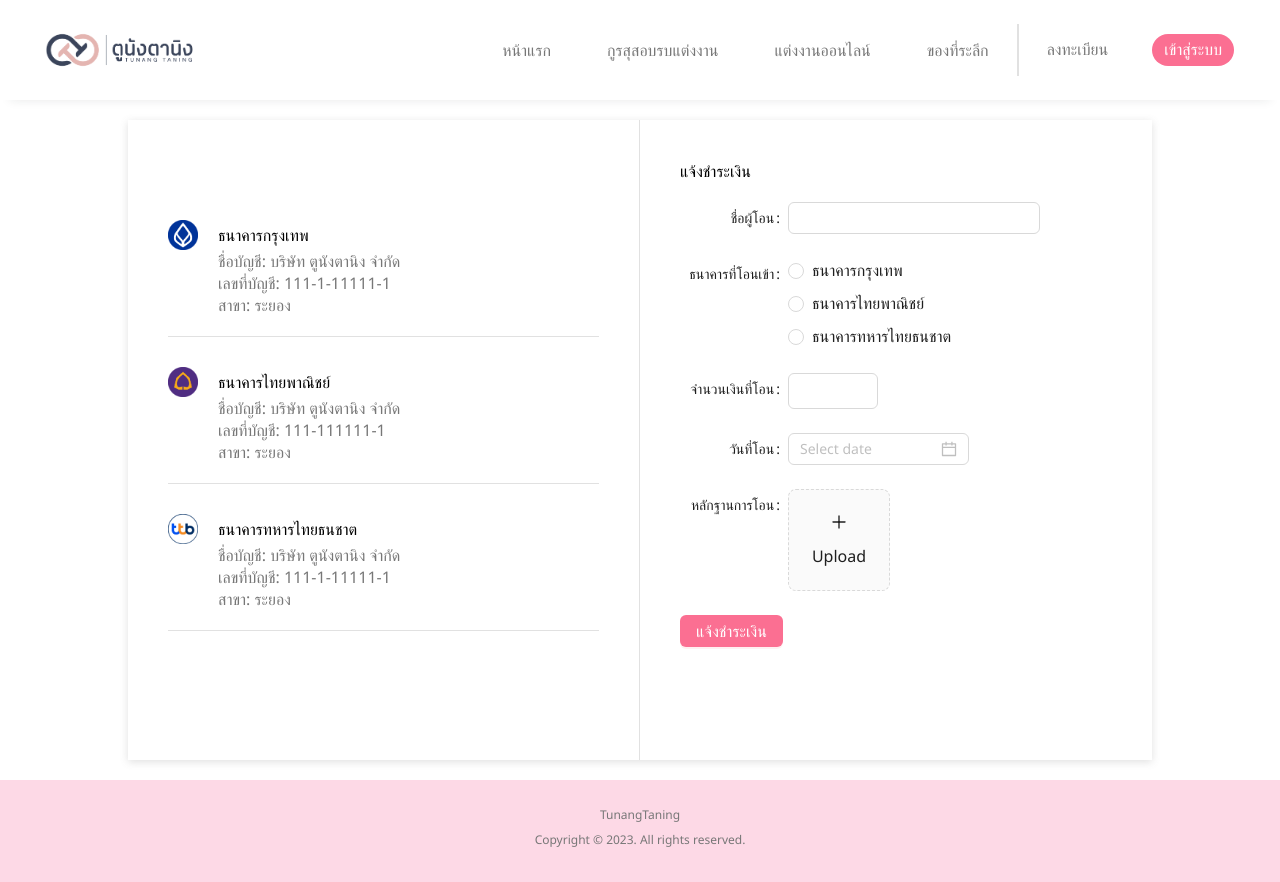
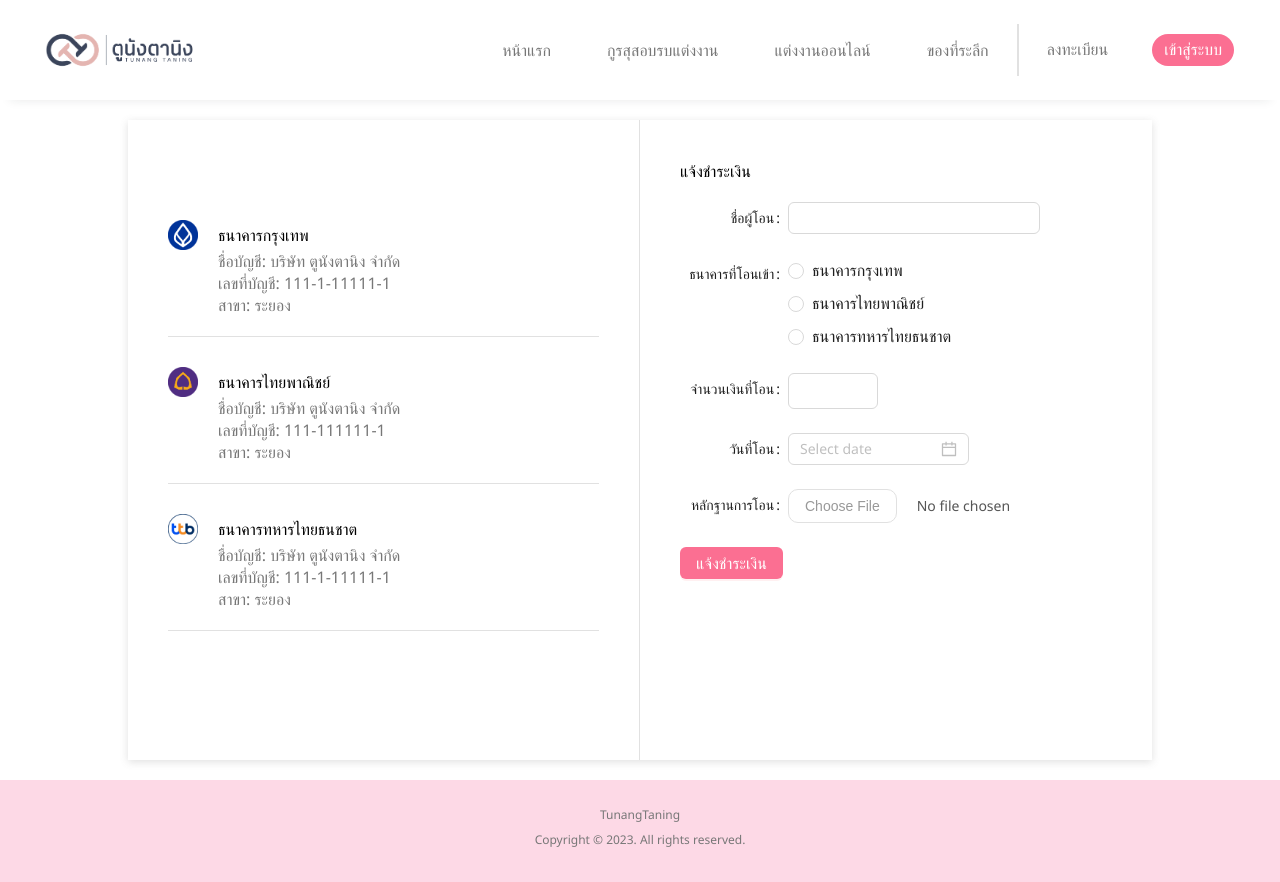
Before and after one commit to FARmer037/tunang-taning, a React (Create React App) app: page /pay in a window 1280 px wide. Built offline with nearby package versions, Linux system fonts and the light colour scheme; what miragejs would draw is missing.

Commit message:
get base64

```diff
--- a/src/App.js
+++ b/src/App.js
@@ -25,8 +25,8 @@ function App() {
   const [belongTo, setBelongTo] = useState(null)
   const [firstNameTH, setFirstNameTH] = useState('')
   const [lastNameTH, setLastNameTH] = useState('')
-  const [firstNameEN, setFirstNameEN] = useState('')
-  const [lastNameEN, setLastNameEN] = useState('')
+  const [firstNameAR, setFirstNameAR] = useState('')
+  const [lastNameAR, setLastNameAR] = useState('')
   const [idCardNumber, setidCardNumber] = useState('')
   const [idCardCopy, setIdCardCopy] = useState(null)
   const [phoneNumber, setPhoneNumber] = useState('')
@@ -55,8 +55,8 @@ function App() {
         belongTo, setBelongTo,
         firstNameTH, setFirstNameTH,
         lastNameTH, setLastNameTH,
-        firstNameEN, setFirstNameEN,
-        lastNameEN, setLastNameEN,
+        firstNameAR, setFirstNameAR,
+        lastNameAR, setLastNameAR,
         idCardNumber, setidCardNumber,
         idCardCopy, setIdCardCopy,
         phoneNumber, setPhoneNumber,
--- a/src/Pay.js
+++ b/src/Pay.js
@@ -9,9 +9,7 @@ import {
   InputNumber,
   Radio,
   Space,
-  Upload
 } from 'antd'
-import { PlusOutlined } from '@ant-design/icons'
 
 const data = [
   {
@@ -39,10 +37,33 @@ const data = [
 
 const Pay = () => {
   const [value, setValue] = useState(null)
+  const [slip, setSlip] = useState(null)
 
   const onChange = e => {
     console.log('radio checked', e.target.value)
     setValue(e.target.value)
+  }
+
+  const onLoad = (fileString) => {
+    const searchTerm = 'base64,'
+    const indexOfFirst = fileString.indexOf(searchTerm)
+    const firstIndex = indexOfFirst + 7
+    const base64 = fileString.slice(firstIndex)
+
+    setSlip(base64)
+    console.log(base64)
+  }
+
+  const getBase64 = file => {
+    let reader = new FileReader()
+    reader.readAsDataURL(file)
+    reader.onload = () => {
+      onLoad(reader.result)
+    }
+  }
+
+  const onImageChange = (e) => {
+    getBase64(e.target.files[0])
   }
 
   return (
@@ -95,18 +116,12 @@ const Pay = () => {
               <DatePicker />
             </Form.Item>
             <Form.Item label='หลักฐานการโอน' valuePropName='fileList'>
-              <Upload action='/upload.do' listType='picture-card'>
-                <div>
-                  <PlusOutlined />
-                  <div
-                    style={{
-                      marginTop: 8
-                    }}
-                  >
-                    Upload
-                  </div>
-                </div>
-              </Upload>
+              <input
+                type='file'
+                id='images'
+                accept='image/*'
+                onChange={onImageChange}
+              />
             </Form.Item>
           </Form>
           <Button type='primary'>แจ้งชำระเงิน</Button>
--- a/src/components/RegisterForm.js
+++ b/src/components/RegisterForm.js
@@ -1,17 +1,14 @@
 import React, { useContext } from 'react'
 import '../styles/Register.scss'
-import { PlusOutlined } from '@ant-design/icons'
 import {
     DatePicker,
     Form,
     Input,
     InputNumber,
     Select,
-    Upload,
     Col,
     Row,
     Radio,
-    message,
 } from 'antd'
 import OtpInput from 'react-otp-input'
 import SuccessIcon from '../images/success.png'
@@ -19,26 +16,13 @@ import { ScoreContext } from '../App'
 
 const { TextArea } = Input
 
-const props = {
-    beforeUpload: (file) => {
-        const isPNG = file.type === 'image/png' || file.type === 'image/jpg' || file.type === 'image/jpeg'
-        if (!isPNG) {
-            message.error(`${file.name} ไม่ใช่ไฟล์รูปภาพ`)
-        }
-        return isPNG || Upload.LIST_IGNORE
-    },
-    onChange: (info) => {
-        console.log(info.fileList)
-    },
-}
-
 const RegisterForm = ({ step }) => {
     const {
         belongTo, setBelongTo,
         firstNameTH, setFirstNameTH,
         lastNameTH, setLastNameTH,
-        firstNameEN, setFirstNameEN,
-        lastNameEN, setLastNameEN,
+        firstNameAR, setFirstNameAR,
+        lastNameAR, setLastNameAR,
         idCardNumber, setidCardNumber,
         idCardCopy, setIdCardCopy,
         phoneNumber, setPhoneNumber,
@@ -76,6 +60,27 @@ const RegisterForm = ({ step }) => {
 
         setBirthDate(dateFormat)
         setAge(years)
+    }
+
+    const onLoad = (fileString) => {
+        const searchTerm = 'base64,'
+        const indexOfFirst = fileString.indexOf(searchTerm)
+        const firstIndex = indexOfFirst + 7
+        const base64 = fileString.slice(firstIndex)
+
+        setIdCardCopy(base64)
+    }
+
+    const getBase64 = file => {
+        let reader = new FileReader()
+        reader.readAsDataURL(file)
+        reader.onload = () => {
+            onLoad(reader.result)
+        }
+    }
+
+    const onImageChange = (e) => {
+        getBase64(e.target.files[0])
     }
 
     switch (step) {
@@ -117,13 +122,13 @@ const RegisterForm = ({ step }) => {
 
                         <Row>
                             <Col span={12} style={{ paddingRight: 10 }}>
-                                <Form.Item label='ชื่อ (ภาษาอังกฤษ)'>
-                                    <Input value={firstNameEN} onChange={e => setFirstNameEN(e.target.value)} />
+                                <Form.Item label='ชื่อ (ภาษาอาหรับ)'>
+                                    <Input value={firstNameAR} onChange={e => setFirstNameAR(e.target.value)} />
                                 </Form.Item>
                             </Col>
                             <Col span={12} style={{ paddingLeft: 10 }}>
-                                <Form.Item label='นามสกุล (ภาษาอังกฤษ)'>
-                                    <Input value={lastNameEN} onChange={e => setLastNameEN(e.target.value)} />
+                                <Form.Item label='นามสกุล (ภาษาอาหรับ)'>
+                                    <Input value={lastNameAR} onChange={e => setLastNameAR(e.target.value)} />
                                 </Form.Item>
                             </Col>
                         </Row>
@@ -181,20 +186,12 @@ const RegisterForm = ({ step }) => {
                         </Form.Item>
 
                         <Form.Item label='สำเนาบัตรประชาชน' valuePropName='fileList'>
-                            <Upload
-                            {...props}
-                            maxCount={1}
-                            action='/api/fileupload'
-                            listType='picture-card'
-                            accept='.png, .jpg, .jpeg'
-                            >
-                                <div>
-                                    <PlusOutlined />
-                                    <div style={{ marginTop: 8 }}>
-                                        Upload
-                                    </div>
-                                </div>
-                            </Upload>
+                            <input
+                                type='file'
+                                id='images'
+                                accept='image/*'
+                                onChange={onImageChange}
+                            />
                         </Form.Item>
                     </Form>
                 </div>
--- a/src/styles/Register.scss
+++ b/src/styles/Register.scss
@@ -83,6 +83,29 @@
   margin-top: 20px;
 }
 
+#images {
+  font-size: 14px;
+  color: $darkGray;
+}
+
+input[type="file"]::file-selector-button {
+  margin-right: 20px;
+  border: none;
+  background: #fff;
+  padding: 8px 16px;
+  border-radius: 10px;
+  color: #999;
+  cursor: pointer;
+  transition: background 0.2s ease-in-out;
+  border: $solidBorder;
+}
+
+input[type="file"]::file-selector-button:hover {
+  color: $primaryPink;
+  border-color: $primaryPink;
+  transition: 0.4s;
+}
+
 @media screen and (max-width: 600px) {
   .register__content {
     width: 90%;
--- a/src/styles/Variables.scss
+++ b/src/styles/Variables.scss
@@ -20,6 +20,7 @@ $boxShadow: rgba(99, 99, 99, 0.2) 0px 2px 8px 0px;
 $bottomShadow: rgba(33, 35, 38, 0.1) 0px 10px 10px -10px;
 
 // border
+$solidBorder: 1px solid $lightGray;
 $lightBorder: 1px dashed $lightGray;
 
 // template
```
Also changed, not shown: src/Register.js (+4 -4 lines).
